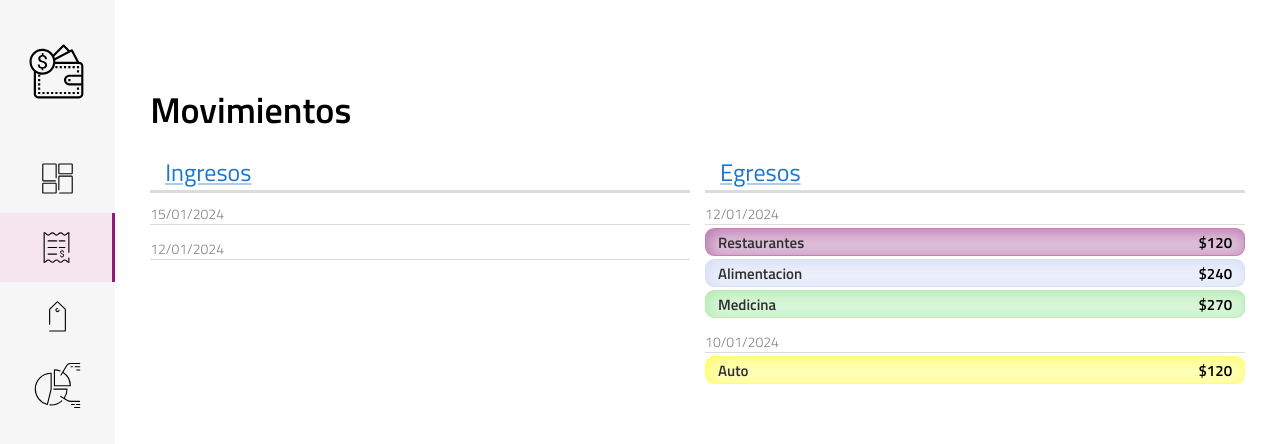
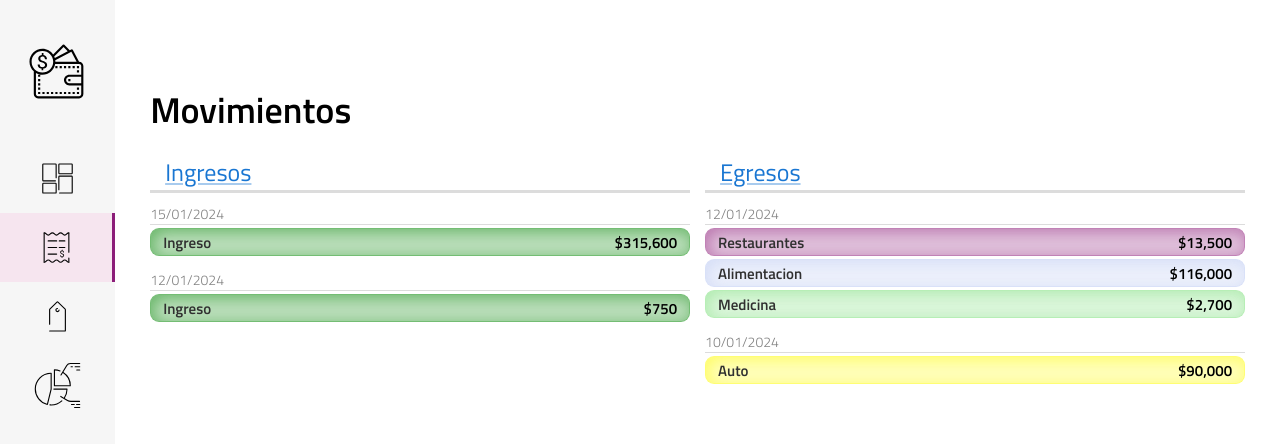
Before and after one commit to Libo033/smartPocket, a Next.js app: page /dashboard/movements in a window 1280 px wide. Shown: the top 444 px of the page. Built offline with nearby package versions, Linux system fonts and the light colour scheme.

Commit message:
Creado: Componete IncomeMovement

```diff
--- a/src/app/dashboard/movements/page.tsx
+++ b/src/app/dashboard/movements/page.tsx
@@ -2,6 +2,7 @@ import React from "react";
 import styles from "./page.module.css";
 import Link from "next/link";
 import ExpenseMovement from "@/components/movement/ExpenseMovement";
+import IncomeMovement from "@/components/movement/IncomeMovement";
 
 const Movements = () => {
   return (
@@ -21,7 +22,21 @@ const Movements = () => {
           </div>
           <div className={styles.Movements_Movements}>
             <span className={styles.Movements_DateSeparator}>15/01/2024</span>
+            <IncomeMovement
+              _id={"1"}
+              income={315600}
+              year={2024}
+              month={1}
+              day={15}
+            />
             <span className={styles.Movements_DateSeparator}>12/01/2024</span>
+            <IncomeMovement
+              _id={"2"}
+              income={750}
+              year={2024}
+              month={1}
+              day={12}
+            />
           </div>
         </div>
         <div className={styles.Movements_MovContainer}>
@@ -38,7 +53,7 @@ const Movements = () => {
             <ExpenseMovement
               _id={"1"}
               category_id={"1"}
-              expense={120}
+              expense={13500}
               year={2024}
               month={1}
               day={12}
@@ -46,7 +61,7 @@ const Movements = () => {
             <ExpenseMovement
               _id={"2"}
               category_id={"2"}
-              expense={240}
+              expense={116000}
               year={2024}
               month={1}
               day={12}
@@ -54,7 +69,7 @@ const Movements = () => {
             <ExpenseMovement
               _id={"3"}
               category_id={"3"}
-              expense={270}
+              expense={2700}
               year={2024}
               month={1}
               day={12}
@@ -63,7 +78,7 @@ const Movements = () => {
             <ExpenseMovement
               _id={"4"}
               category_id={"4"}
-              expense={120}
+              expense={90000}
               year={2024}
               month={1}
               day={12}
--- /dev/null
+++ b/src/components/movement/IncomeMovement.tsx
@@ -0,0 +1,24 @@
+"use client";
+import { IIncome } from "@/libs/interfaces";
+import React from "react";
+import styles from "./page.module.css";
+import { AppRouterInstance } from "next/dist/shared/lib/app-router-context.shared-runtime";
+import { useRouter } from "next/navigation";
+
+const IncomeMovement = ({ _id, income, day, month, year }: IIncome) => {
+  const router: AppRouterInstance = useRouter();
+
+  return (
+    <div
+      onClick={() => router.push(`/dashboard/movements/income/${_id}`)}
+      className={styles.IncomeMovement}
+    >
+      <p className={styles.IncomeMovement_Inc}>Ingreso</p>
+      <p className={styles.IncomeMovement_Total}>
+        ${Intl.NumberFormat().format(income)}
+      </p>
+    </div>
+  );
+};
+
+export default IncomeMovement;
--- a/src/components/movement/page.module.css
+++ b/src/components/movement/page.module.css
@@ -22,6 +22,33 @@
 }
 /*#endregion */
 
+/*#region INCOMEMOVEMENT */
+.IncomeMovement {
+  display: flex;
+  justify-content: space-between;
+  cursor: pointer;
+  border-radius: 9px;
+  align-items: center;
+  background-color: #00840045;
+  border: 1px solid #00840060;
+  box-shadow: 3px 3px 15px #00840072 inset;
+}
+
+.IncomeMovement_Inc {
+  font-size: 15px;
+  font-weight: 600;
+  border-radius: 9px;
+  padding: 1.5px 12px;
+  color: #303030;
+}
+
+.IncomeMovement_Total {
+  font-size: 15px;
+  font-weight: 600;
+  padding-right: 12px;
+}
+/*#endregion */
+
 @media (width <= 640px) {
   /*#region EXPENSEMOVEMENT */
   .ExpenseMovement_Category {
@@ -33,4 +60,15 @@
     padding-right: 9px;
   }
   /*#endregion */
+
+  /*#region INCOMEMOVEMENT */
+  .IncomeMovement_Inc {
+    font-size: 14px;
+    padding: 1.5px 9px;
+  }
+
+  .IncomeMovement_Total {
+    padding-right: 9px;
+  }
+  /*#endregion */
 }
```
Also changed, not shown: src/libs/interfaces.tsx (+8 -0 lines).
